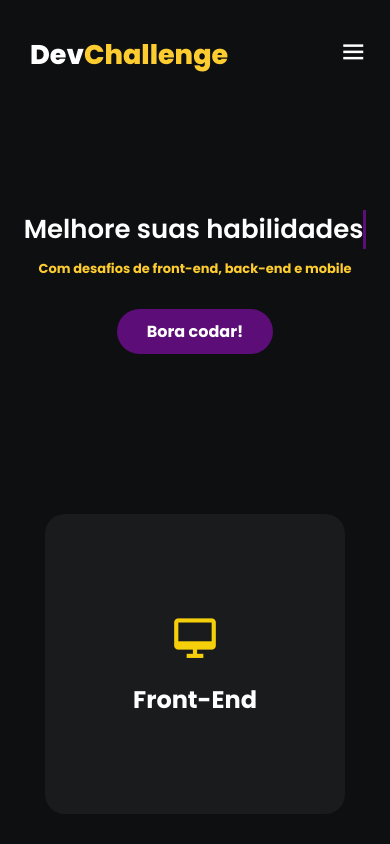
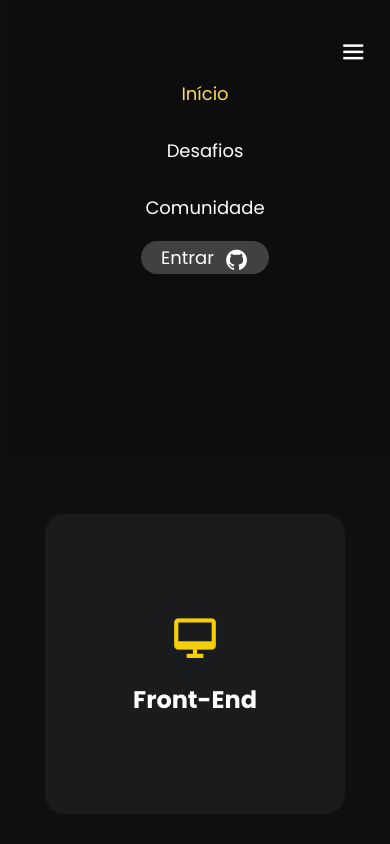
Before and after one commit to JMDev17/DevChallenge-clone, a plain HTML site: page index.html in a window 390 px wide. Both pictures are taken after a click on the element 353 px from the left and 55 px from the top of the page. Shown: the top 844 px of the page. Drawn offline with nearby package versions, Linux system fonts and the light colour scheme.

Commit message:
menu-function

```diff
--- a/index.html
+++ b/index.html
@@ -17,6 +17,7 @@
     <a href="#">Dev<span>Challenge</span></a>
     </div>
     <nav>
+        <ul class="navlinks">
        <li><a href="#" class="active">Início</a></li>
        <li><a href="#">Desafios</a></li>
        <li><a href="#">Comunidade</a></li>
@@ -24,6 +25,7 @@
         <a href="#">Entrar</a>
         <i class='bx bxl-github'></i>
        </div>
+    </ul>
     </nav>
     <div class="toggle-menu"><i class='bx bx-menu'></i></div>
 </header>
--- a/responsive.css
+++ b/responsive.css
@@ -1,5 +1,5 @@
 @media(max-width: 950px) {
-    nav {
+    .navlinks {
         margin-left: 4%
     }
 
@@ -21,15 +21,44 @@
     }
 
     nav {
-        display: none;
-    }
+        height: 0;
+        position: absolute;
+        top: 0px;
+        left: 10px;
+        right: 0;
+        width: 100vw;
+        background: #0d0d0e;
+        transition: 0.4s;
+        overflow: hidden;
+       }
+
+
+       .navlinks {
+        display: block;
+        width: fit-content;
+        margin: 80px auto 0 auto;
+        text-align: center;
+        transition: 0.5s;
+        opacity: 0;
+       }
+
+       .navlinks li {
+        margin-top: 30px;
+       }
+
+       .nav-btn {
+        margin-top: 20px;
+       }
+
+
 
     .toggle-menu {
         display: block;
         color: white;
         font-size: 30px;
         margin-left: 110px;
-        cursor: pointer
+        cursor: pointer;
+        z-index: 1000;
     }
 
     .char-img img {
--- a/script.js
+++ b/script.js
@@ -19,3 +19,12 @@ function showText(id, text, interval) {
 }
 
 showText(id, text, interval)
+
+
+const toggleMenu = document.querySelector('.toggle-menu');
+const navBar = document.querySelector('nav')
+
+toggleMenu.onclick = function() {
+    navBar.classList.toggle('active');
+
+}
--- a/style.css
+++ b/style.css
@@ -43,7 +43,15 @@ body {
     display: none;
 }
 
-nav {
+nav.active {
+    height: 450px;
+   }
+
+   nav.active ul {
+   opacity: 1;
+   }
+
+.navlinks {
     display: flex;
     align-items: center;
     gap: 20px;
```
